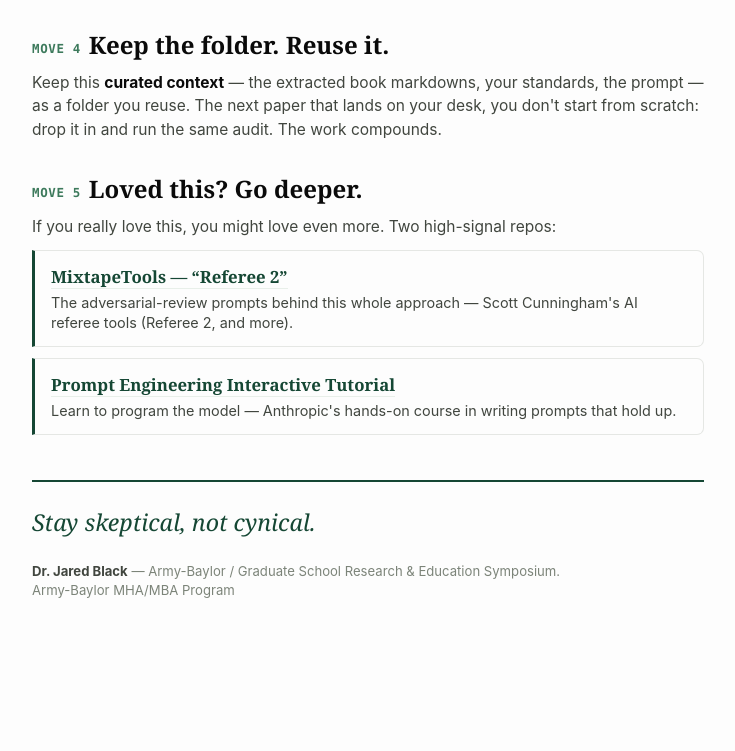
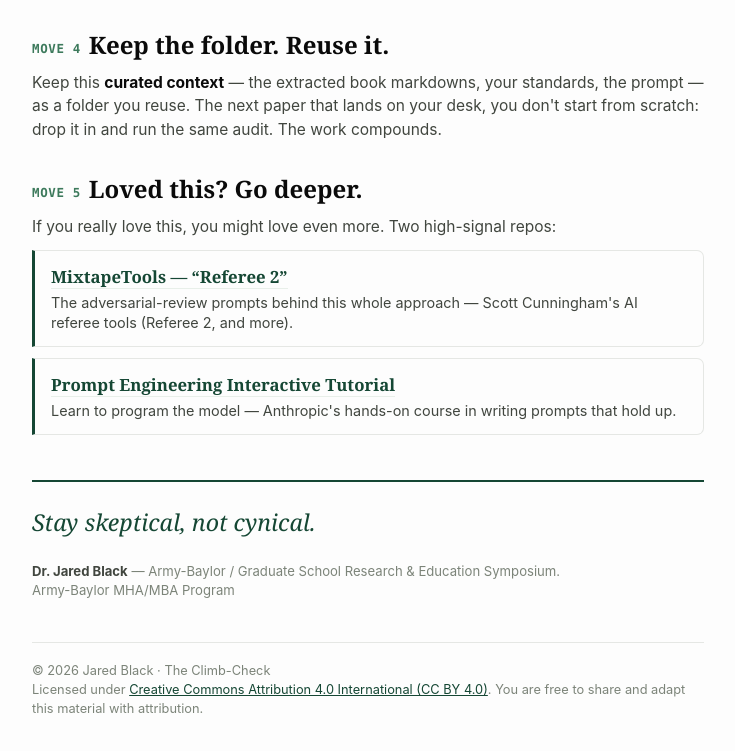
Before and after one commit to Black-JL/climb-check, a plain HTML site: page index.html in a window 1280 px wide. Shown: the part 2814-3565 px from the top of the page, without its empty margins (272-1007 px from the left). Before the commit the page ends 3479 px from the top, so only its background shows below. Drawn offline with Linux system fonts and the light colour scheme.

Commit message:
Add CC BY 4.0 license (LICENSE file + page footer)

```diff
--- a/index.html
+++ b/index.html
@@ -83,6 +83,11 @@ h1{ font-family:var(--serif); font-weight:700; font-size:clamp(1.9rem,7vw,2.9rem
 .meta{ margin-top:1.5rem; font-size:.82rem; color:var(--fg-muted); line-height:1.5; }
 .meta strong{ color:var(--fg-soft); }
 a{ color:var(--accent); }
+
+/* license footer */
+.site-footer{ margin-top:2.6rem; padding-top:1.1rem; border-top:1px solid var(--rule); font-size:.8rem; line-height:1.5; color:var(--fg-muted); }
+.site-footer a{ color:var(--accent); }
+
 @media (max-width:380px){ .q{ grid-template-columns:1.7rem 1fr; } }
 @media print{
   :root{ -webkit-print-color-adjust:exact; print-color-adjust:exact; }
@@ -169,6 +174,11 @@ a{ color:var(--accent); }
     <p class="meta"><strong>Dr. Jared Black</strong> — Army-Baylor / Graduate School Research &amp; Education Symposium.<br>Army-Baylor MHA/MBA Program</p>
   </div>
 
+  <footer class="site-footer">
+    &copy; 2026 Jared Black &middot; The Climb-Check<br>
+    Licensed under <a href="https://creativecommons.org/licenses/by/4.0/" target="_blank" rel="noopener">Creative Commons Attribution 4.0 International (CC BY 4.0)</a>. You are free to share and adapt this material with attribution.
+  </footer>
+
 </main>
 <script>
 document.querySelectorAll('[data-copy]').forEach(function(b){
```
Also changed, not shown: 1 other file.
